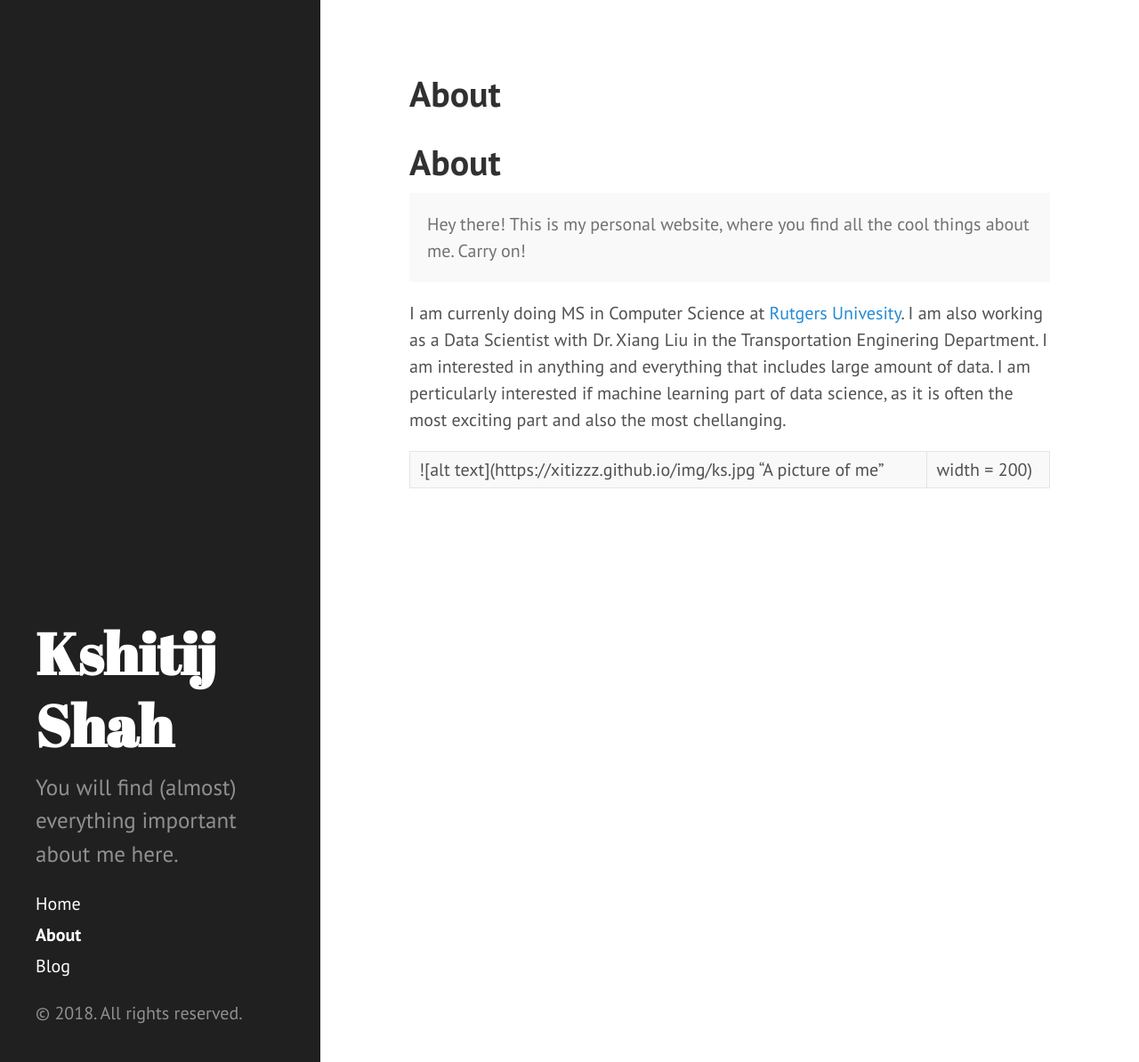
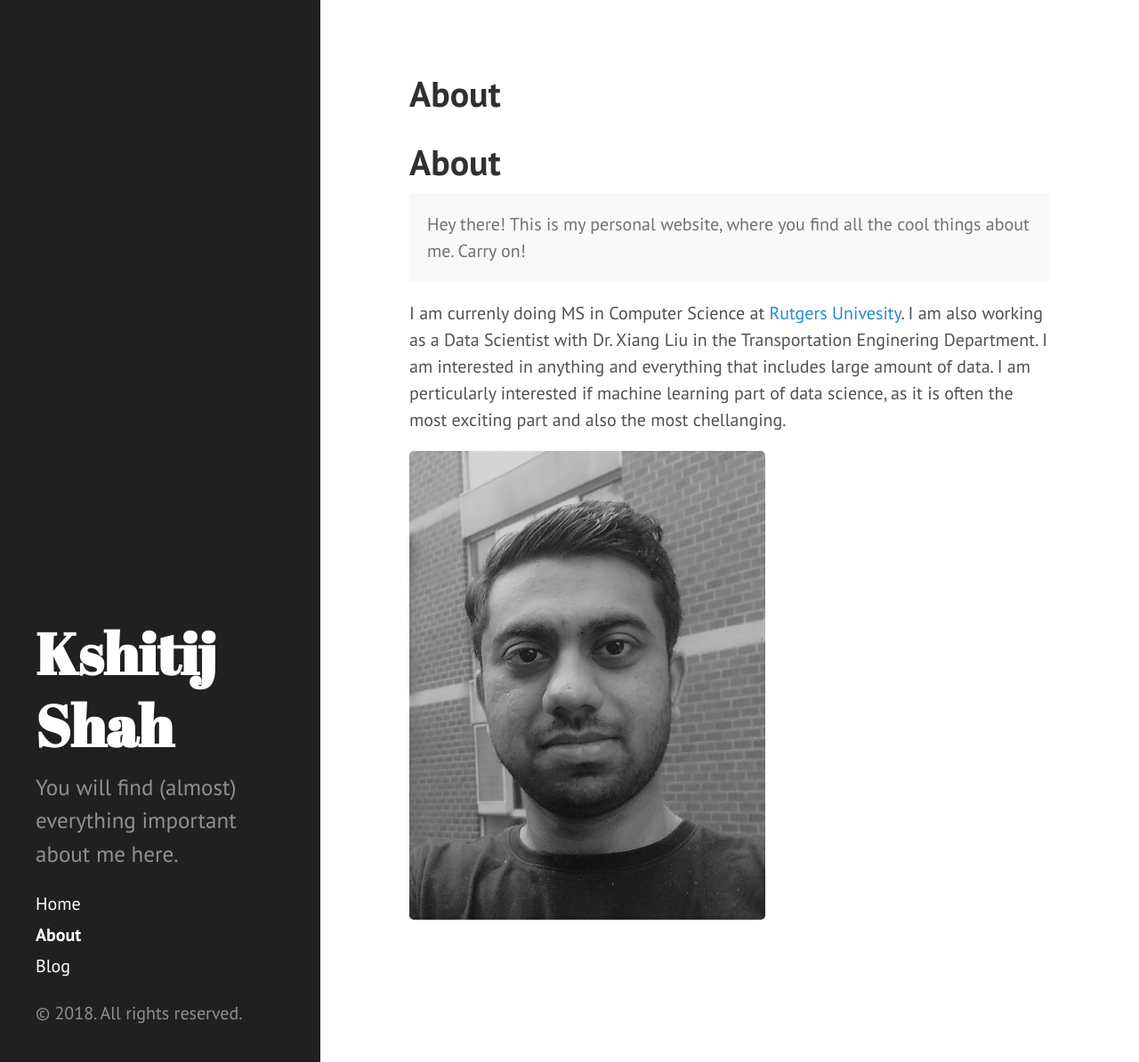
Before and after one commit to xitizzz/xitizzz.github.io, a Jekyll site: the page built from about.md, in a window 1280 px wide and 1194 px high. Shown: the whole window at 89% size. Built offline with Jekyll 4.4.1, drawn with Linux system fonts in a browser that asks for light colours; Markdown is read by kramdown in place of the engine named in the settings.

Commit message:
Update about.md

```diff
--- a/about.md
+++ b/about.md
@@ -11,4 +11,4 @@ title: About
 
 I am currenly doing MS in Computer Science at [Rutgers Univesity](rutgers.edu). I am also working as a Data Scientist with Dr. Xiang Liu in the Transportation Enginering Department. I am interested in anything and everything that includes large amount of data. I am perticularly interested if machine learning part of data science, as it is often the most exciting part and also the most chellanging.
 
-![alt text](https://xitizzz.github.io/img/ks.jpg "A picture of me" | width = 200)
+<img src="https://xitizzz.github.io/img/ks.jpg" alt="A picture of me" width="400">
```
